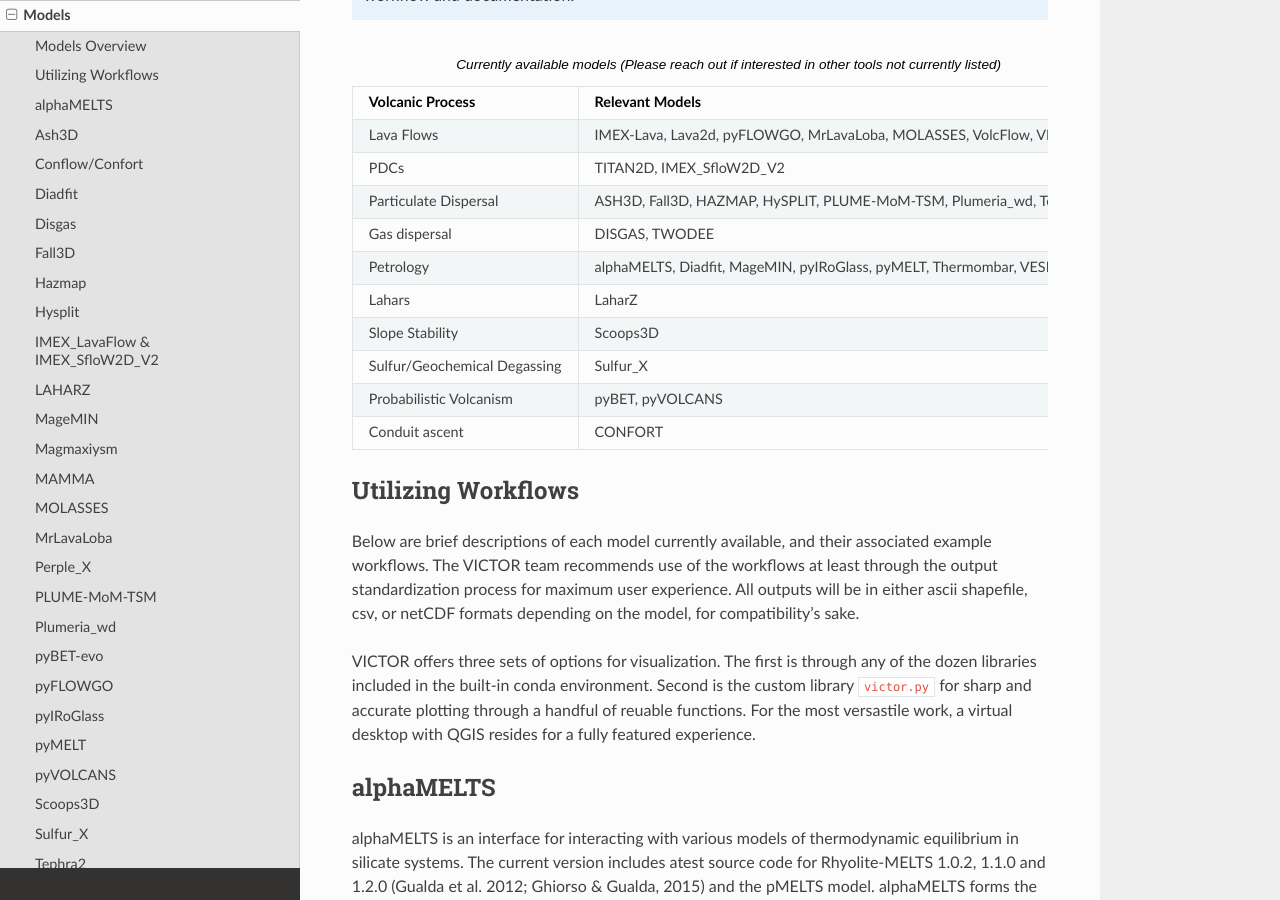
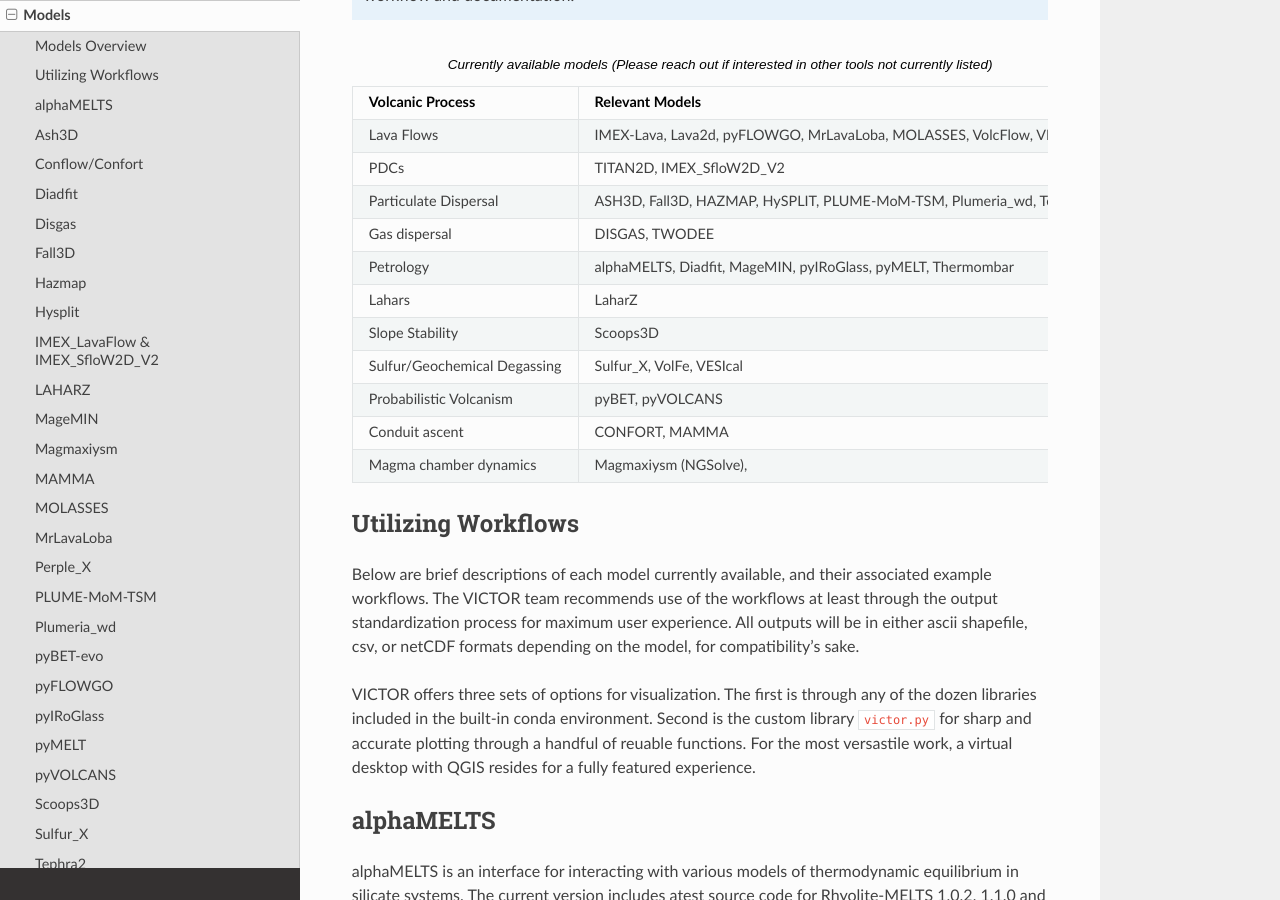
Before and after one commit to volcanocyber/victor-docs, a Sphinx documentation site: the page built from docs/source/models.rst, in a window 1280 px wide and 900 px high, scrolled down 609 px. Built offline with Sphinx 7.4.7 and the Read the Docs theme 3.1.0, drawn with Linux system fonts in a browser that asks for light colours.

Commit message:
updated table of models

```diff
--- a/docs/source/models.rst
+++ b/docs/source/models.rst
@@ -34,17 +34,19 @@
    * - Gas dispersal
      - DISGAS, TWODEE
    * - Petrology
-     - alphaMELTS, Diadfit, MageMIN, pyIRoGlass, pyMELT, Thermombar, VESIcal, VolFe
+     - alphaMELTS, Diadfit, MageMIN, pyIRoGlass, pyMELT, Thermombar
    * - Lahars
      - LaharZ
    * - Slope Stability
      - Scoops3D
    * - Sulfur/Geochemical Degassing
-     - Sulfur_X
+     - Sulfur_X, VolFe, VESIcal
    * - Probabilistic Volcanism
      - pyBET, pyVOLCANS
    * - Conduit ascent
-     - CONFORT
+     - CONFORT, MAMMA
+   * - Magma chamber dynamics
+     - Magmaxiysm (NGSolve),
 
 
 Utilizing Workflows
```
